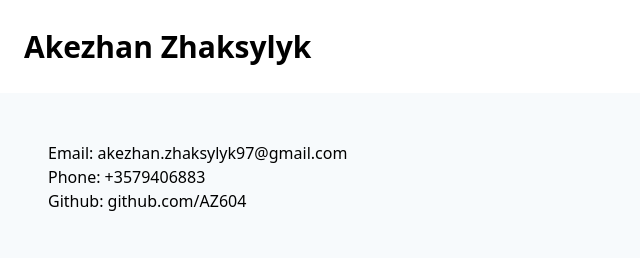
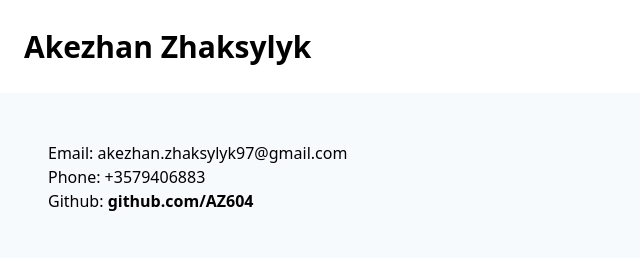
Before and after one commit to AZ604/portfolio, a plain HTML site: page index.html in a window 1280 px wide. Shown: the top 258 px of the page, 0-640 px from the left. Drawn offline with nearby package versions, Linux system fonts and the light colour scheme.

Commit message:
link made bold

```diff
--- a/index.html
+++ b/index.html
@@ -35,7 +35,12 @@
       <section id="contact">
         <p>Email: akezhan.zhaksylyk97@gmail.com</p>
         <p>Phone: +3579406883</p>
-        <p>Github: github.com/AZ604</p>
+        <p>
+          Github:
+          <a href="https://github.com/AZ604" class="font-bold"
+            >github.com/AZ604</a
+          >
+        </p>
       </section>
 
       <!-- about section -->
```
